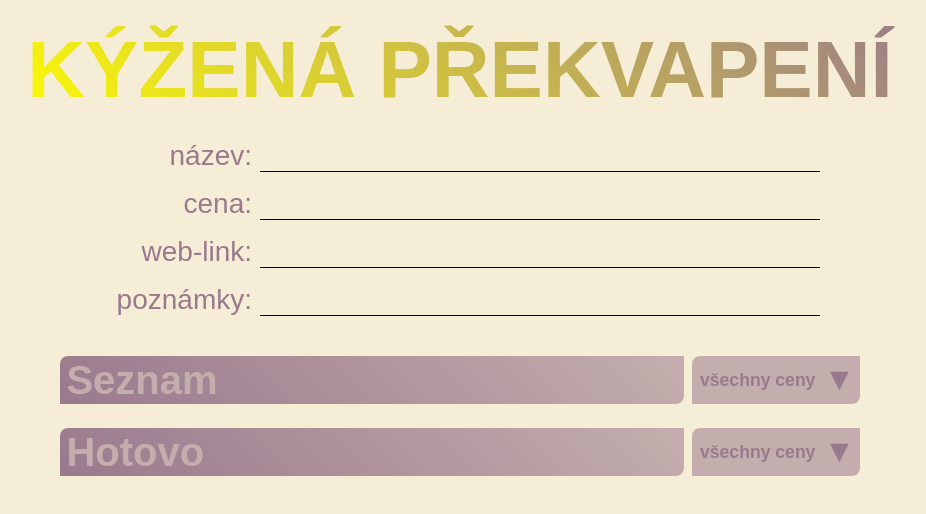
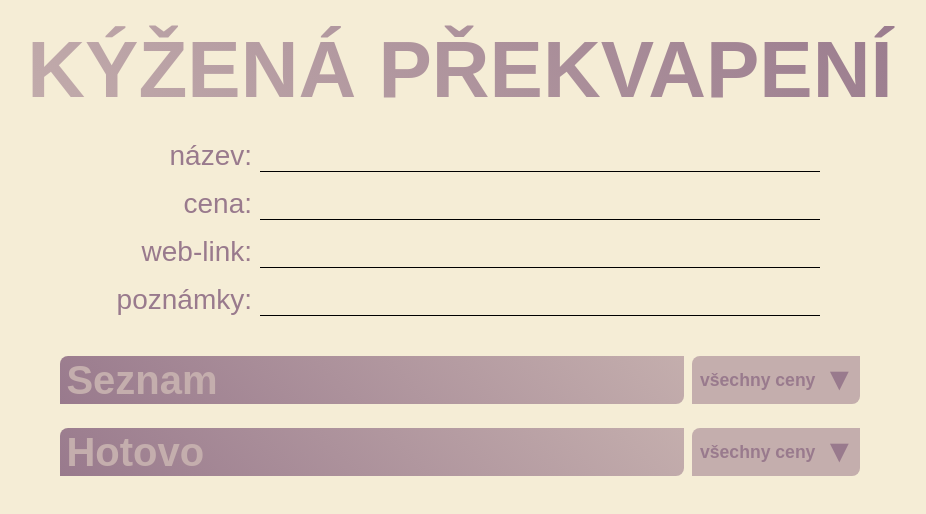
Before and after one commit to modryslon/SurpriseList, a plain HTML site: page index.html in a window 1280 px wide. Shown: the whole page, without its empty margins (180-1106 px from the left). Drawn offline with Linux system fonts and the light colour scheme.

Commit message:
little - unimportant commit

```diff
--- a/style.css
+++ b/style.css
@@ -27,7 +27,7 @@ main {
 header h1 {
     font-size: 5rem;
     padding: 1.5rem;
-    background: linear-gradient(45deg, yellow, var(--clr_mountbattenPink));
+    background: linear-gradient(45deg, var(--clr_silverPink), var(--clr_mountbattenPink));
     background-clip: text;
     -webkit-background-clip: text;
     -moz-background-clip: text;
```
Also changed, not shown: pushTest.txt (deleted).
